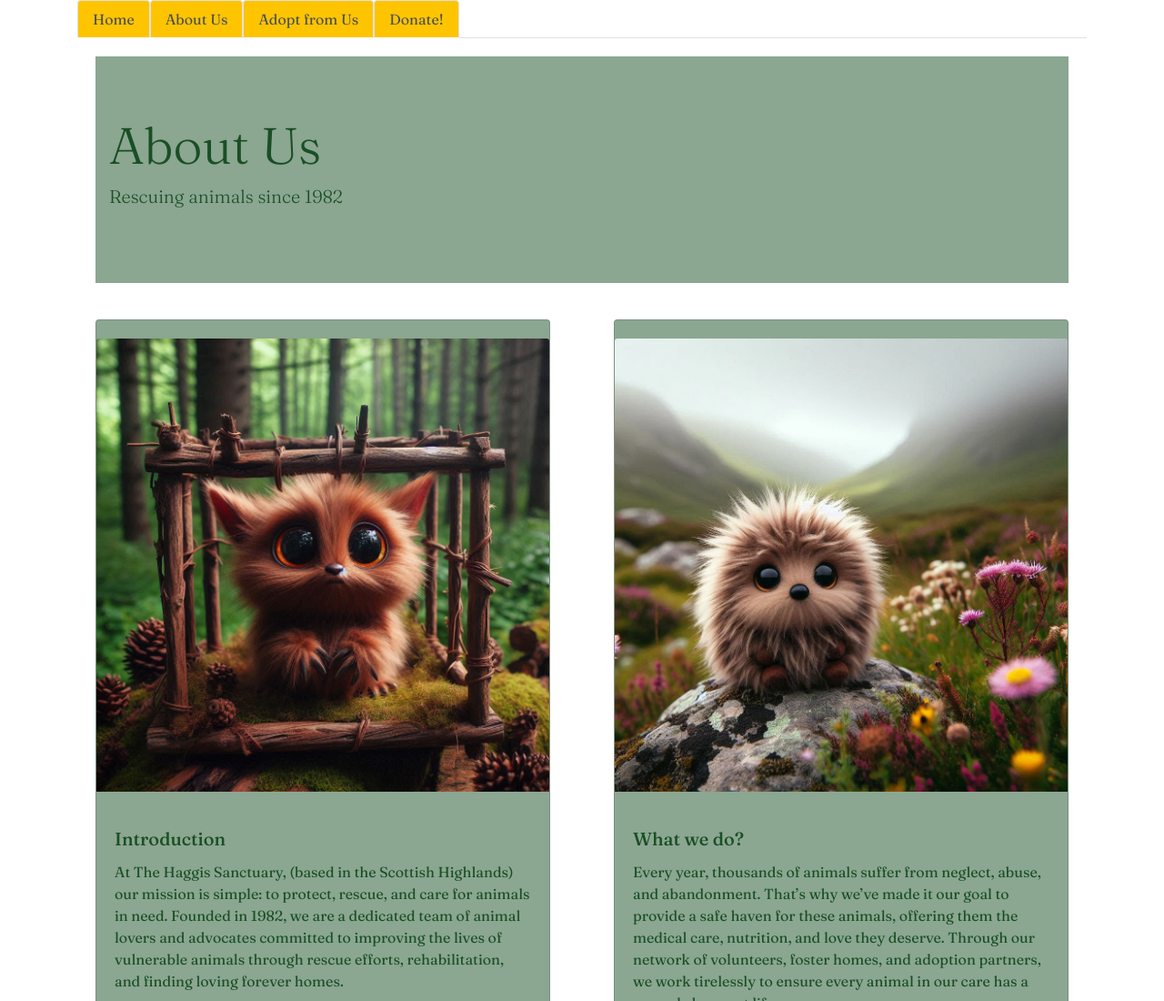
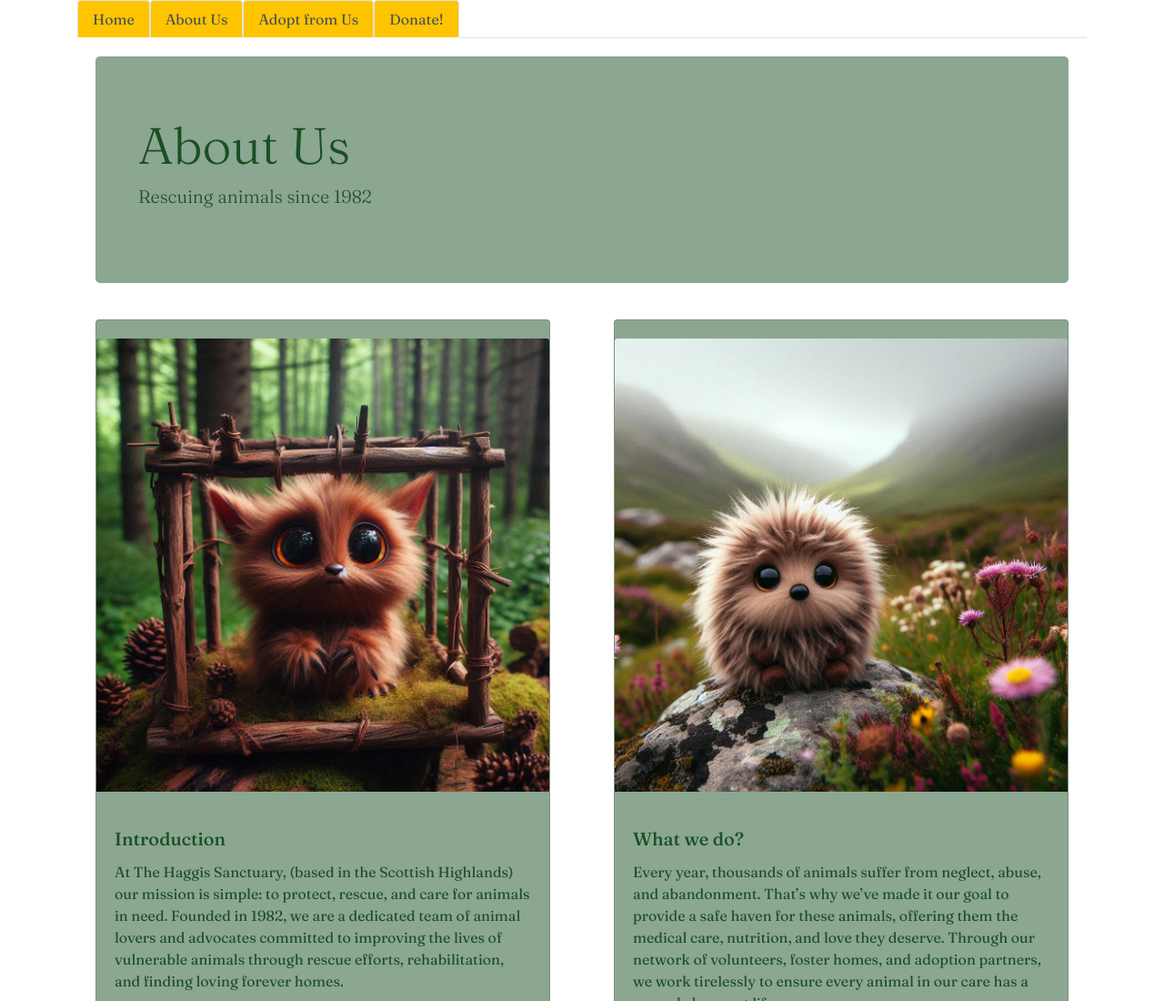
Before and after one commit to SarahcEmm/tailwind, a plain HTML site: page about.html in a window 1280 px wide. Shown: the top 1100 px of the page at 91% size. Drawn offline with nearby package versions, Linux system fonts and the light colour scheme.

Commit message:
tring to fix home page

```diff
--- a/about.html
+++ b/about.html
@@ -29,7 +29,7 @@
 
 </nav>
 
-<div class="jumbotron jumbotron-fluid">
+<div class="jumbotron">
     <div class="container">
       <h1 class="display-4">About Us </h1>
       <p class="lead">Rescuing animals since 1982</p>
--- a/assets/css/style.css
+++ b/assets/css/style.css
@@ -1,4 +1,5 @@
 @import url('https://fonts.googleapis.com/css2?family=Fraunces:ital,opsz,wght@0,9..144,100..900;1,9..144,100..900&display=swap');
+
 
 body {
     font-family: Fraunces, sans-serif;
```
Also changed, not shown: donate.html (+1 -1 lines), index.html (+1 -1 lines).
